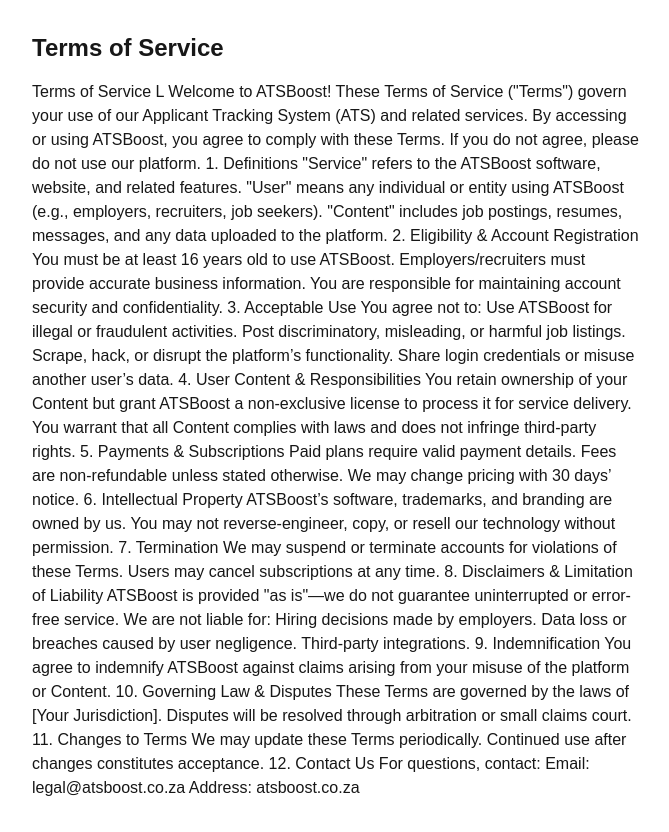
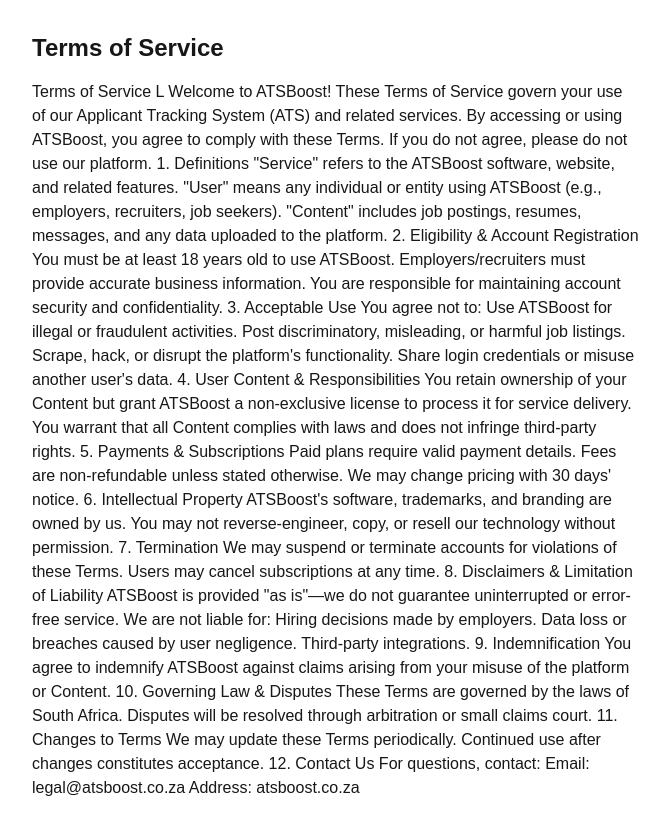
Before and after one commit to TDKasala/atsboost-landing, a Next.js app: page /Terms in a window 1280 px wide. Shown: the whole page, without its empty margins (304-973 px from the left). Built offline with nearby package versions, Linux system fonts and the light colour scheme.

Commit message:
Fix unescaped quotes in JSX

```diff
--- a/src/app/Terms/page.tsx
+++ b/src/app/Terms/page.tsx
@@ -6,17 +6,17 @@
         Terms of Service
 L
 
-Welcome to ATSBoost! These Terms of Service ("Terms") govern your use of our Applicant Tracking System (ATS) and related services. By accessing or using ATSBoost, you agree to comply with these Terms. If you do not agree, please do not use our platform.
+Welcome to ATSBoost! These Terms of Service govern your use of our Applicant Tracking System (ATS) and related services. By accessing or using ATSBoost, you agree to comply with these Terms. If you do not agree, please do not use our platform.
 
 1. Definitions
-"Service" refers to the ATSBoost software, website, and related features.
+&quot;Service&quot; refers to the ATSBoost software, website, and related features.
 
-"User" means any individual or entity using ATSBoost (e.g., employers, recruiters, job seekers).
+&quot;User&quot; means any individual or entity using ATSBoost (e.g., employers, recruiters, job seekers).
 
-"Content" includes job postings, resumes, messages, and any data uploaded to the platform.
+&quot;Content&quot; includes job postings, resumes, messages, and any data uploaded to the platform.
 
 2. Eligibility & Account Registration
-You must be at least 16 years old to use ATSBoost.
+You must be at least 18 years old to use ATSBoost.
 
 Employers/recruiters must provide accurate business information.
 
@@ -29,9 +29,9 @@
 
 Post discriminatory, misleading, or harmful job listings.
 
-Scrape, hack, or disrupt the platform’s functionality.
+Scrape, hack, or disrupt the platform&apos;s functionality.
 
-Share login credentials or misuse another user’s data.
+Share login credentials or misuse another user&apos;s data.
 
 4. User Content & Responsibilities
 You retain ownership of your Content but grant ATSBoost a non-exclusive license to process it for service delivery.
@@ -41,10 +41,10 @@
 5. Payments & Subscriptions
 Paid plans require valid payment details. Fees are non-refundable unless stated otherwise.
 
-We may change pricing with 30 days’ notice.
+We may change pricing with 30 days&apos; notice.
 
 6. Intellectual Property
-ATSBoost’s software, trademarks, and branding are owned by us.
+ATSBoost&apos;s software, trademarks, and branding are owned by us.
 
 You may not reverse-engineer, copy, or resell our technology without permission.
 
@@ -54,7 +54,7 @@
 Users may cancel subscriptions at any time.
 
 8. Disclaimers & Limitation of Liability
-ATSBoost is provided "as is"—we do not guarantee uninterrupted or error-free service.
+ATSBoost is provided &quot;as is&quot;—we do not guarantee uninterrupted or error-free service.
 
 We are not liable for:
 
@@ -68,7 +68,7 @@
 You agree to indemnify ATSBoost against claims arising from your misuse of the platform or Content.
 
 10. Governing Law & Disputes
-These Terms are governed by the laws of [Your Jurisdiction].
+These Terms are governed by the laws of South Africa.
 
 Disputes will be resolved through arbitration or small claims court.
 
--- a/src/app/about us/page.tsx
+++ b/src/app/about us/page.tsx
@@ -4,7 +4,7 @@
       <main className="max-w-2xl mx-auto p-8">
         <h1 className="text-2xl font-bold mb-4">About us</h1>
         <p>
-        About ATSBoost – Elevating Hiring with Smart ATS Solutions
+        About ATSBoost. Elevating Hiring with Smart ATS Solutions
 
 Welcome to ATSBoost, a leading provider of cutting-edge Applicant Tracking System (ATS) solutions designed to streamline and enhance your recruitment process. At ATSBoost, we believe that finding the right talent should be efficient, data-driven, and hassle-free.
 
@@ -21,11 +21,11 @@
 Customizable Solutions: Whether you're a startup or an enterprise, our scalable ATS adapts to your needs.
 
 Why Choose ATSBoost?
-✅ User-Friendly Interface – Intuitive design for effortless navigation.
-✅ Integration Capabilities – Connects with LinkedIn, job boards, and HR tools.
-✅ Dedicated Support – Our team is here to ensure your success.
+✅ User-Friendly Interface: Intuitive design for effortless navigation.
+✅ Integration Capabilities: Connects with LinkedIn, job boards, and HR tools.
+✅ Dedicated Support: Our team is here to ensure your success.
 
-At ATSBoost, we’re not just another ATS provider—we’re your partner in building stronger, more efficient teams. Join thousands of companies transforming their hiring process with ATSBoost.
+At ATSBoost, we are not just another ATS provider—we are your partner in building stronger, more efficient teams. Join thousands of companies transforming their hiring process with ATSBoost.
         </p>
       </main>
     );
```
